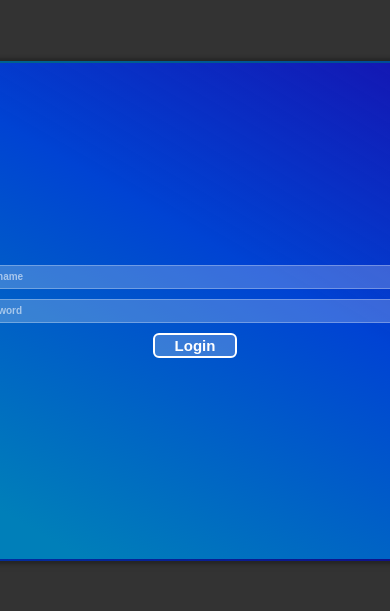
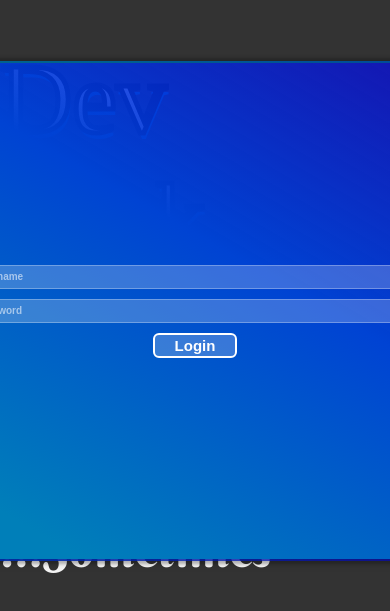
Before and after one commit to devdesk-que/Dev-Desk-FE, a React (Create React App) app: page /login in a window 390 px wide. Shown: the part 111-722 px from the top of the page. Built offline with nearby package versions, Linux system fonts and the light colour scheme; a web font is replaced by a local one.

Commit message:
added some styling to login component and future hamburger menu for application

```diff
--- a/src/components/Login.js
+++ b/src/components/Login.js
@@ -42,7 +42,9 @@ class Login extends Component {
     return (
       <div className='login-component'>
         <Logo />
-        <h3 className='login-banner'>Welcome back!</h3>
+        <h3 className='login-banner'>
+          You have problems. <br /> We have solutions. <br /> ...Sometimes
+        </h3>
 
         <form onSubmit={this.handleSubmit} className='login-form'>
           {error && <p className='error'>{error}</p>}
--- a/src/scss/_global.scss
+++ b/src/scss/_global.scss
@@ -5,4 +5,8 @@ html {
 .logo {
     font-family: 'Shrikhand', cursive;
     font-size: 10rem;
+    color: white;
+    -webkit-text-stroke-width: 5px;
+    -webkit-text-stroke-color: #111;
+    text-shadow: 2px 6px #007fb9;
 }
--- a/src/scss/_var.scss
+++ b/src/scss/_var.scss
@@ -1 +1,2 @@
 @import url("https://fonts.googleapis.com/css?family=Shrikhand&display=swap");
+@import url("https://fonts.googleapis.com/css?family=Berkshire+Swash&display=swap");
--- a/src/scss/login.scss
+++ b/src/scss/login.scss
@@ -1,5 +1,5 @@
 .login-component {
-    margin-top: 30rem;
+    margin-top: 15rem;
     display: flex;
     flex-direction: column;
     justify-content: center;
@@ -8,6 +8,8 @@
 
 .login-banner {
     font-size: 5rem;
+    font-family: 'Berkshire Swash', cursive;
+    color: whitesmoke;
 }
 
 .login-form {
```
